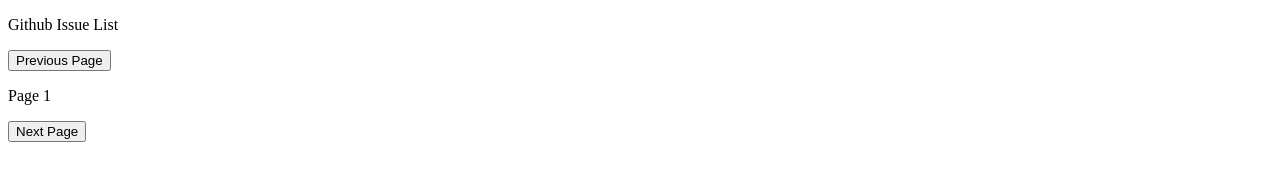
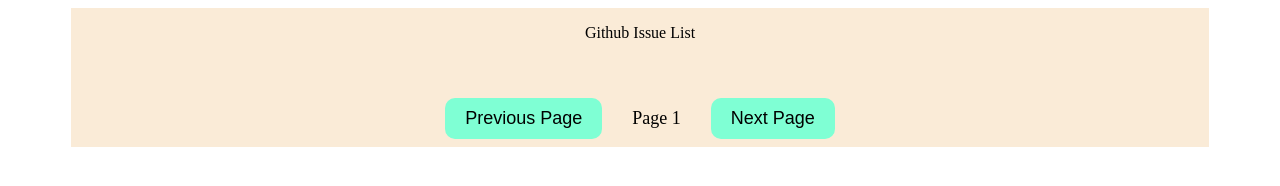
Before and after one commit to acciojob/github-issues-js-ayushiarya-00, a website: page main.html in a window 1280 px wide. Drawn offline with Linux system fonts and the light colour scheme; no server answers.

Commit message:
Update styles.css

```diff
--- a/styles.css
+++ b/styles.css
@@ -1,2 +1,39 @@
 
 /* Your CSS Code here. */
+
+/* Your CSS Code here. */
+.dFlex {
+  display: flex;
+  justify-content: center;
+  align-items: center;
+}
+.container {
+  margin: 0 auto;
+  background-color: antiquewhite;
+  max-width: 90%;
+  height: 50%;
+  flex-direction: column;
+}
+.List {
+  flex-direction: column;
+  row-gap: 15px;
+  align-items: flex-start;
+}
+.List li{
+    font-size: 18px;
+    line-height: 22px;
+}
+.btnContainer{
+  column-gap: 30px;
+  font-size: 18px;
+}
+.btnContainer button{
+  outline: none;
+  cursor: pointer;
+  border: 0;
+  background-color: aquamarine;
+  padding: 10px 20px;
+  border-radius: 10px;
+  font-size: 18px;
+  font-weight: 500;
+}
```
